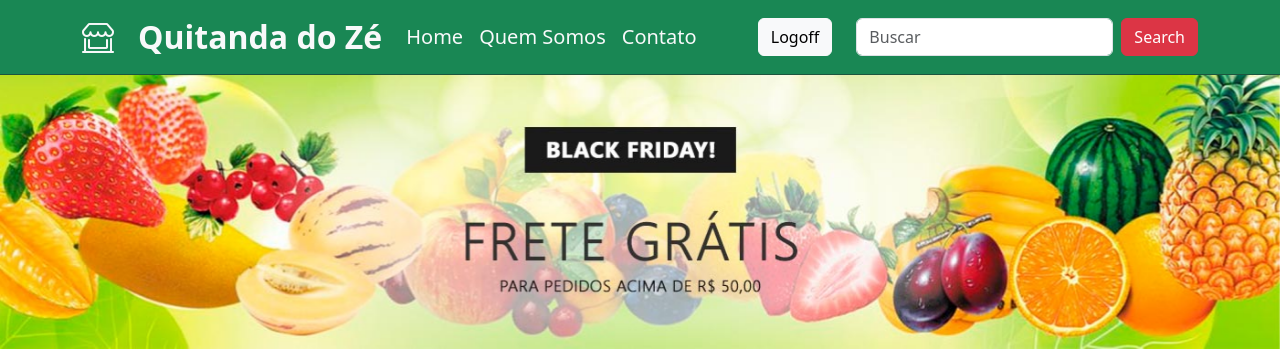
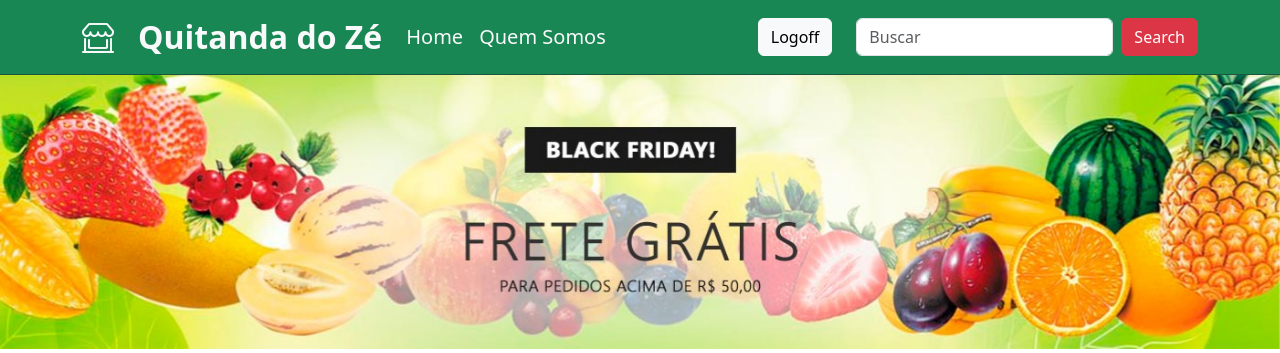
Before and after one commit to otavioDev07/Projeto_Quitanda, a Flask app: page / in a window 1280 px wide. Shown: the top 353 px of the page. Run offline with Flask 3, Linux system fonts and the light colour scheme.

Commit message:
eliminação da página contato

```diff
--- a/Quitanda_do_Zé/app.py
+++ b/Quitanda_do_Zé/app.py
@@ -1,7 +1,6 @@
 from flask import Flask, Blueprint, session, render_template, redirect
 from quem_somos.quem_somos import quemsomos_blueprint
 from home.home import home_blueprint
-from contato.contato import contato_blueprint
 from admin.admin import admin_blueprint
 from model.modelo import modelo_blueprint
 from database.conexao import database_blueprint
@@ -10,7 +9,6 @@ app = Flask(__name__)
 app.secret_key = 'seuzequitanda'
 app.register_blueprint(quemsomos_blueprint) #Conecta a blueprint importada no arquivo principal
 app.register_blueprint(home_blueprint)
-app.register_blueprint(contato_blueprint)
 app.register_blueprint(admin_blueprint)
 app.register_blueprint(modelo_blueprint)
 app.register_blueprint(database_blueprint)
--- a/Quitanda_do_Zé/model/templates/modelo.html
+++ b/Quitanda_do_Zé/model/templates/modelo.html
@@ -8,7 +8,7 @@
         integrity="sha384-T3c6CoIi6uLrA9TneNEoa7RxnatzjcDSCmG1MXxSR1GAsXEV/Dwwykc2MPK8M2HN" crossorigin="anonymous">
     <link rel="stylesheet" href="https://cdn.jsdelivr.net/npm/bootstrap-icons@1.11.1/font/bootstrap-icons.css">
     <link rel="stylesheet" href="../css/style.css">
-    <title>Quitanda</title>
+    <title>{{titulo}}</title>
 </head>
 
 <body>
@@ -18,7 +18,7 @@
             <nav class="navbar navbar-expand-lg bg-success shadow border-bottom border-dark border-opacity-50">
                 <div class="container">
                     <i class="bi bi-shop-window fs-2 fw-bold text-light me-4"></i>
-                    <a class="navbar-brand fs-2 fw-bold text-light" href="#">Quitanda do Zé</a>
+                    <a class="navbar-brand fs-2 fw-bold text-light">Quitanda do Zé</a>
                     <button class="navbar-toggler" type="button" data-bs-toggle="collapse"
                         data-bs-target="#navbarSupportedContent" aria-controls="navbarSupportedContent"
                         aria-expanded="false" aria-label="Toggle navigation">
@@ -32,9 +32,6 @@
                             <li class="nav-item">
                                 <a class="nav-link active fs-5 text-light" aria-current="page" href="/sobre">Quem
                                     Somos</a>
-                            </li>
-                            <li class="nav-item">
-                                <a class="nav-link active fs-5 text-light" aria-current="page" href="/contato">Contato</a>
                             </li>
                         </ul>
                         <form class="d-flex" role="search">
```
Also changed, not shown: Quitanda_do_Zé/contato/contato.py (deleted, +0 -8 lines), Quitanda_do_Zé/contato/__init__.py (deleted), Quitanda_do_Zé/contato/templates/contato.html (deleted).
